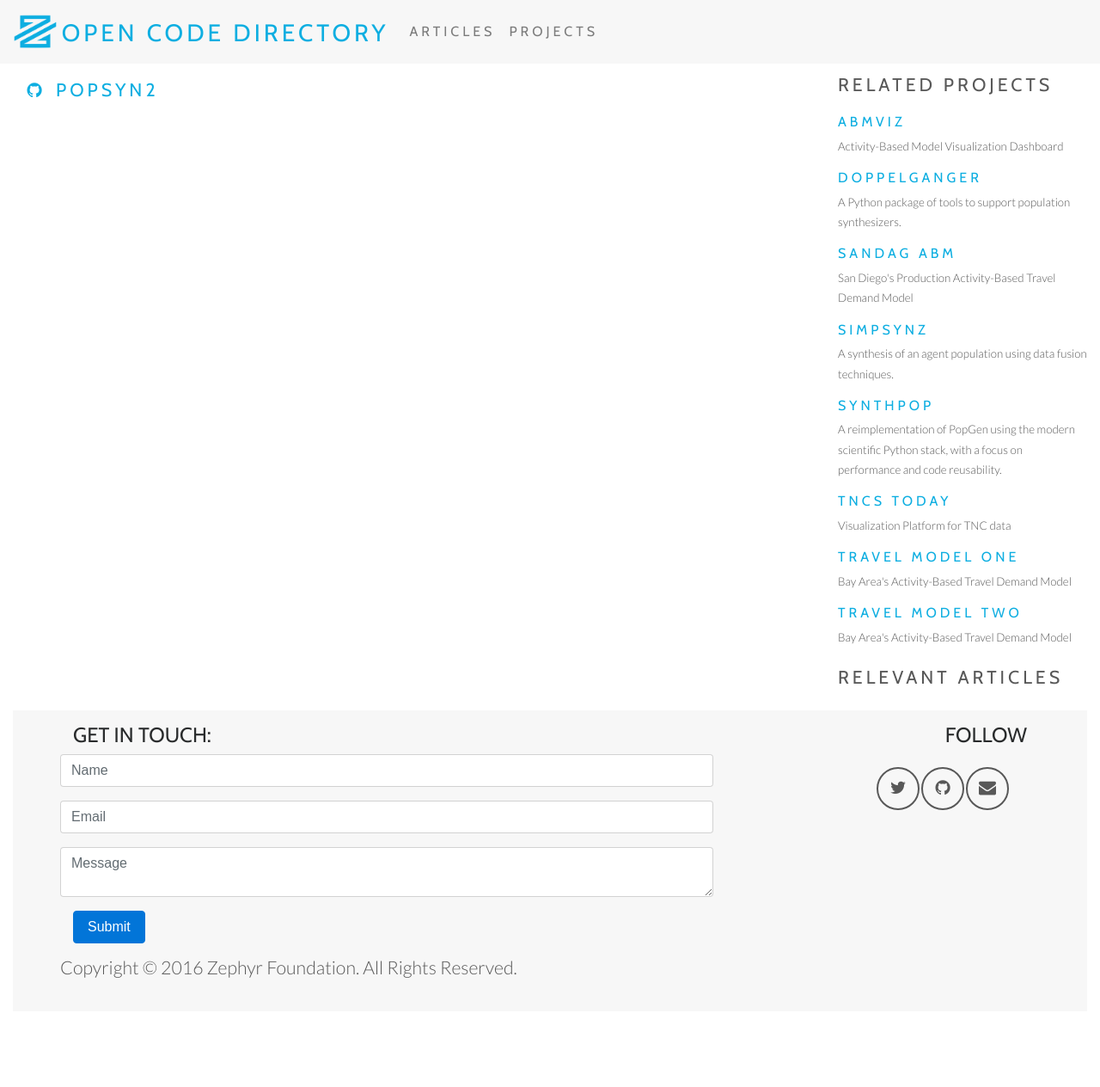
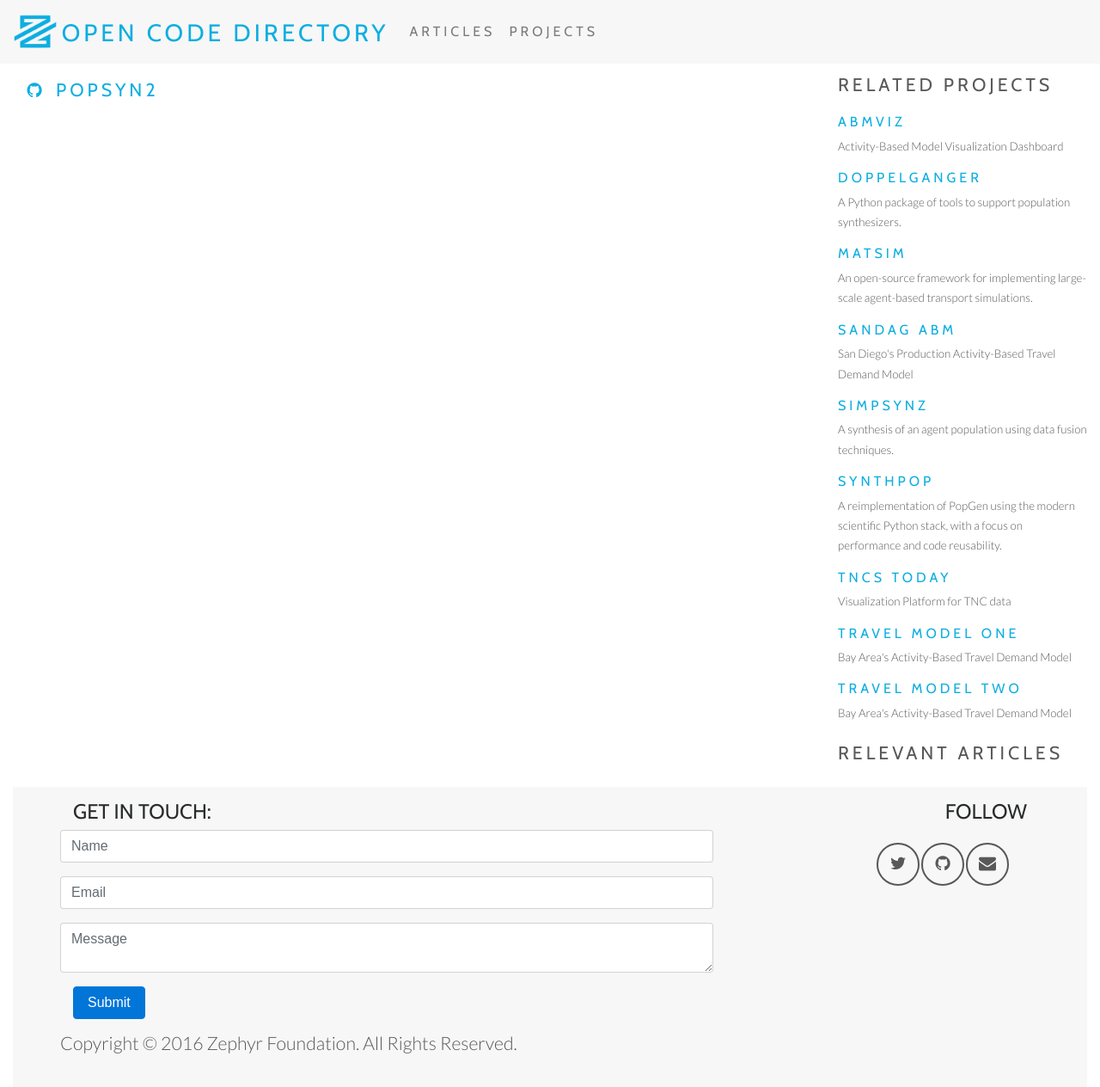
Before and after one commit to ZephyrTransport/zephyr-directory, a Jekyll site: the page built from _projects/popsyn2.md, in a window 1280 px wide and 1264 px high. Shown: the whole window at 86% size. Built offline with Jekyll 4.4.1, drawn with Linux system fonts in a browser that asks for light colours; nearby versions of some CDN libraries.

Commit message:
Update matsim link
Not https after all!

```diff
--- a/_projects/matsim.md
+++ b/_projects/matsim.md
@@ -1,6 +1,7 @@
 ---
 layout: project
-tags: [ network-models ]
+tags: [ network-model, java ]
 title: Matsim
-github: https://www.matsim.org
+github: http://www.matsim.org
+short-description: An open-source framework for implementing large-scale agent-based transport simulations.
 ---
```
